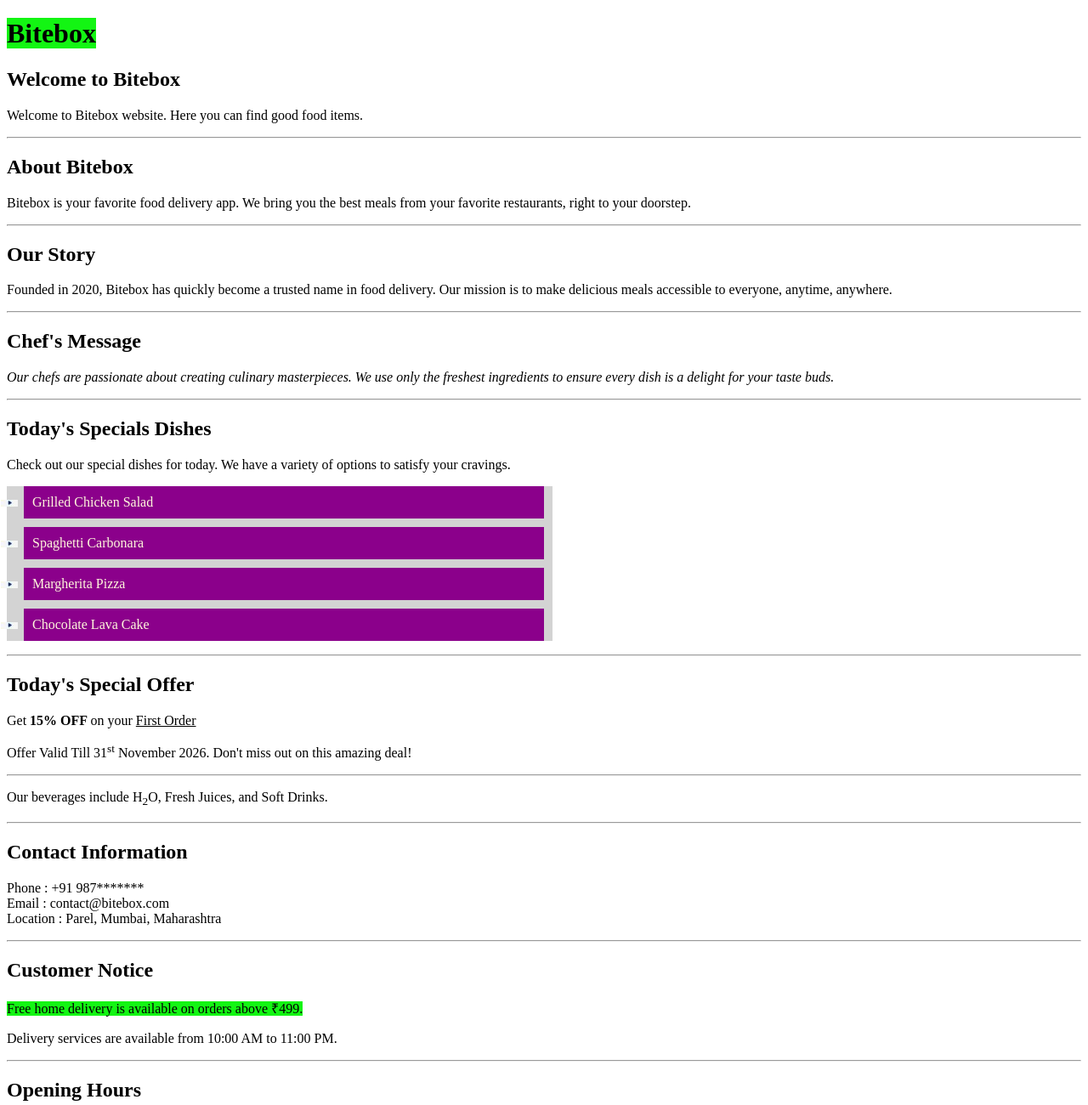
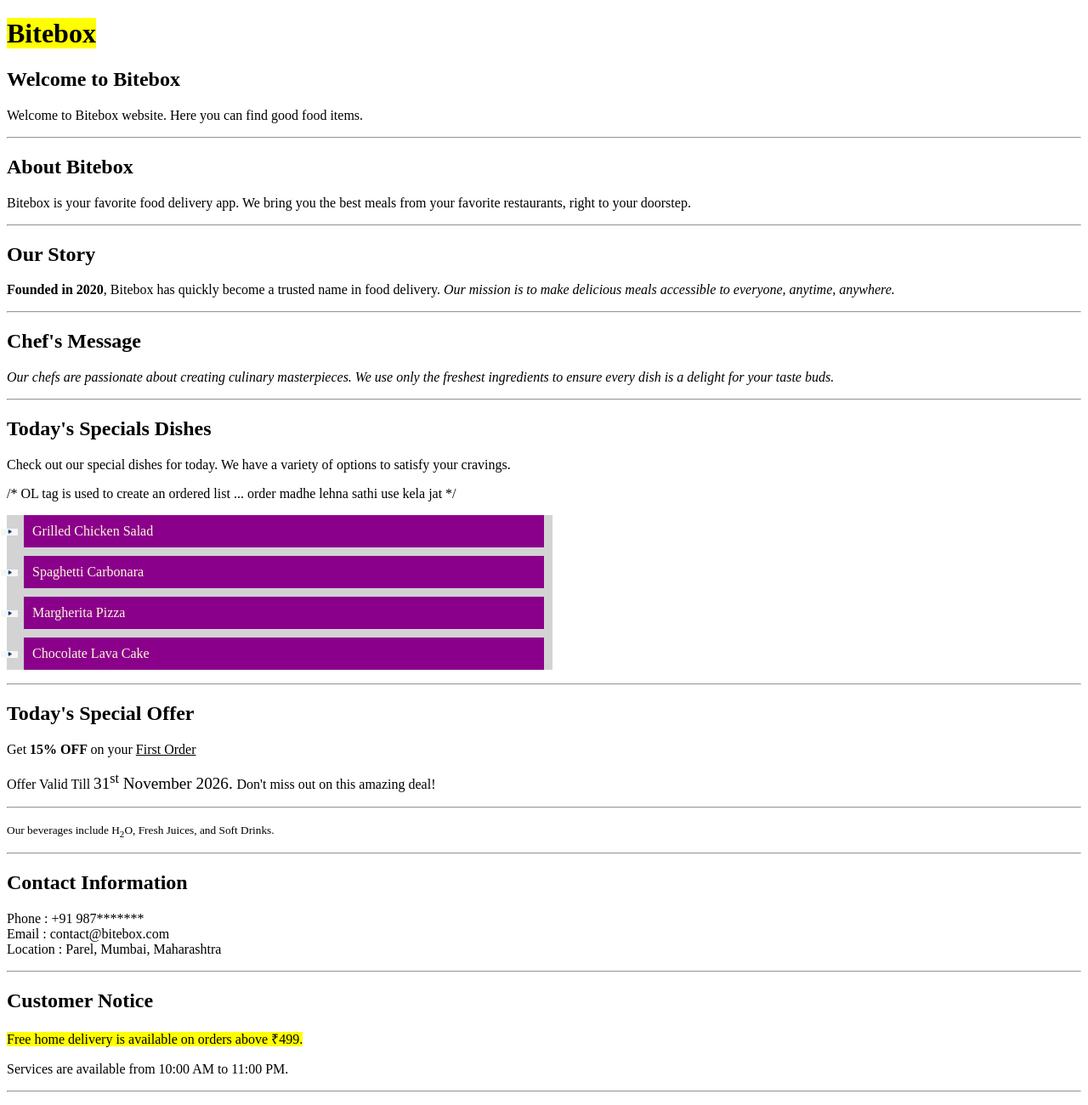
Before and after one commit to Siddhesh2809/Bitbox, a plain HTML site: page index.html in a window 1280 px wide. Shown: the top 1300 px of the page at 85% size. Drawn offline with Linux system fonts and the light colour scheme.

Commit message:
first commit

```diff
--- a/index.html
+++ b/index.html
@@ -19,10 +19,7 @@
             color: cornsilk;
             background-color: darkmagenta;
         }
-        mark{
-            background-color: rgb(19, 245, 19);
-            color: black;
-        }
+
 
         </style>
 </head>
@@ -39,7 +36,7 @@
 
 <hr>
 <h2> Our Story </h2>
-<p>Founded in 2020, Bitebox has quickly become a trusted name in food delivery. Our mission is to make delicious meals accessible to everyone, anytime, anywhere.</p>
+<p><b>Founded in 2020</b>, Bitebox has quickly become a trusted name in food delivery. <i>Our mission is to make delicious meals accessible to everyone, anytime, anywhere.</i></p>
 
 
 <hr>
@@ -50,6 +47,7 @@
 <h2>Today's Specials Dishes</h2>
     <p>Check out our special dishes for today. We have a variety of options to satisfy your cravings.</p>
 
+    /* OL tag is used to create an ordered list ... order madhe lehna sathi use kela jat */
     <ol>
         <li>Grilled Chicken Salad</li>
         <li>Spaghetti Carbonara</li>
@@ -61,11 +59,11 @@
     <h2> Today's Special Offer </h2>
     <p>Get <b>15% OFF </b>on your <u>First Order</u></p>
 
-    <p>Offer Valid Till 31<sup>st</sup> November 2026. Don't miss out on this amazing deal!</p>
+    <p>Offer Valid Till <big> 31<sup>st</sup> November 2026. </big> Don't miss out on this amazing deal!</p>
 
     <hr>
     <p>
-        Our beverages include H<sub>2</sub>O, Fresh Juices, and Soft Drinks.
+       <small> Our beverages include H<sub>2</sub>O, Fresh Juices, and Soft Drinks. </small>
     </p>
 
 <hr>
@@ -80,9 +78,9 @@ Location : Parel, Mumbai, Maharashtra</p>
 <hr>
 <h2> Customer Notice </h2>
 
-<p>  <mark> Free home delivery is available on orders above ₹499. </mark>  </p>
+<p>  <mark background-color=orange > Free home delivery is available on orders above ₹499. </mark>  </p>
 
-<p> Delivery services are available from 10:00 AM to 11:00 PM. </p>
+<p> Services are available from 10:00 AM to 11:00 PM. </p>
 
 <hr>
     <h2>Opening Hours</h2>
```
